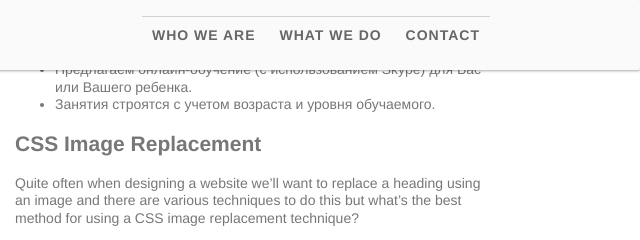
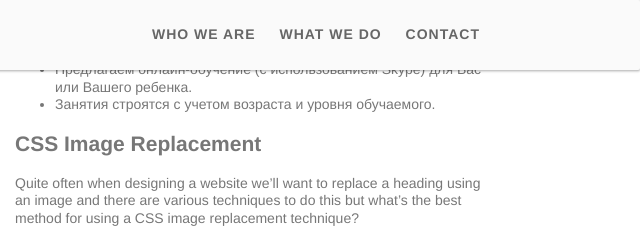
Before and after one commit to SkunSHD/chess-small, a website built with webpack: page src/index.html in a window 1280 px wide. Shown: the top 240 px of the page, 640-1280 px from the left. Built offline with nearby package versions, Linux system fonts and the light colour scheme; files whose address does not match are found by name.

Commit message:
container fix

```diff
--- a/src/styles/navigation.scss
+++ b/src/styles/navigation.scss
@@ -55,6 +55,7 @@
   }
 
   @include screenWidth($minWidth: $screen_M) {
+    border-top: 0;
     position: static;
     display: block;
 
```
